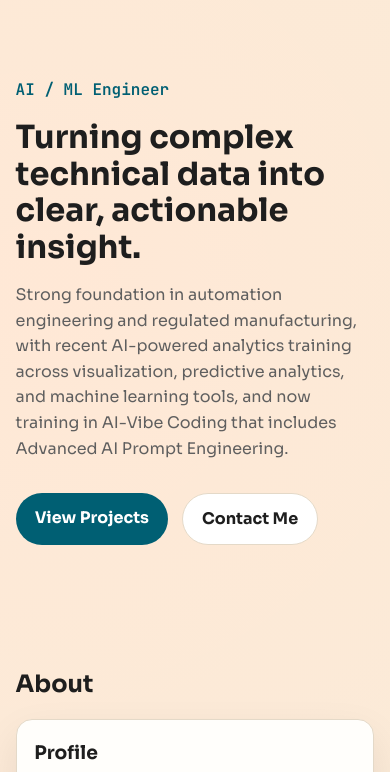
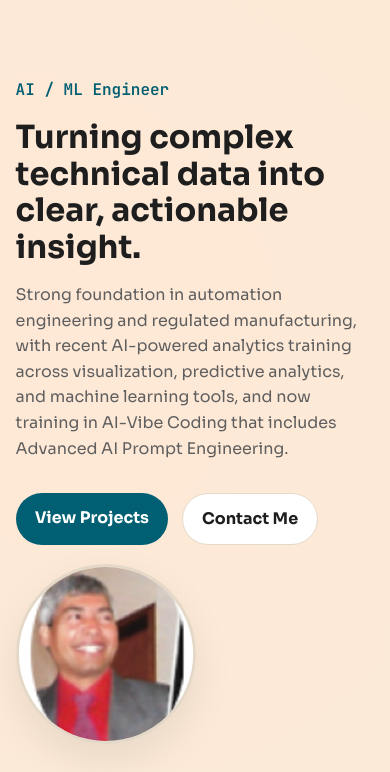
Before and after one commit to sunnyhighhigh/neil---portfolio, a plain HTML site: page index.html in a window 390 px wide. Shown: the part 55-827 px from the top of the page. Drawn offline with Linux system fonts and the light colour scheme.

Commit message:
Add hero profile photo

```diff
--- a/index.html
+++ b/index.html
@@ -28,12 +28,17 @@
         </nav>
 
         <section class="hero container">
+            <div class="hero-layout">
+                <div>
                     <p class="eyebrow">AI / ML Engineer</p>
                     <h1>Turning complex technical data into clear, actionable insight.</h1>
                     <p class="hero-copy">Strong foundation in automation engineering and regulated manufacturing, with recent AI-powered analytics training across visualization, predictive analytics, and machine learning tools, and now training in AI-Vibe Coding that includes Advanced AI Prompt Engineering.</p>
                     <div class="hero-cta">
                         <a class="btn btn-primary" href="#projects">View Projects</a>
                         <a class="btn btn-secondary" href="#contact">Contact Me</a>
+                    </div>
+                </div>
+                <img class="hero-photo" src="neil-photo.png" alt="Neil portrait">
             </div>
         </section>
     </header>
--- a/styles.css
+++ b/styles.css
@@ -114,6 +114,23 @@ body {
 .hero {
     max-width: 780px;
     animation: fadeInUp 0.8s ease both;
+}
+
+.hero-layout {
+    display: grid;
+    grid-template-columns: 1fr 250px;
+    gap: 1.2rem;
+    align-items: center;
+}
+
+.hero-photo {
+    width: 100%;
+    max-width: 250px;
+    aspect-ratio: 1 / 1;
+    object-fit: cover;
+    border-radius: 50%;
+    border: 3px solid var(--line);
+    box-shadow: var(--shadow);
 }
 
 .eyebrow {
@@ -309,6 +326,15 @@ body.dark .site-footer {
     .projects-grid {
         grid-template-columns: 1fr;
     }
+
+    .hero-layout {
+        grid-template-columns: 1fr;
+    }
+
+    .hero-photo {
+        justify-self: start;
+        max-width: 180px;
+    }
 }
 
 @media (max-width: 700px) {
```
Also changed, not shown: neil-photo.png (added). Lines whose indentation alone changed are shown as unchanged.
